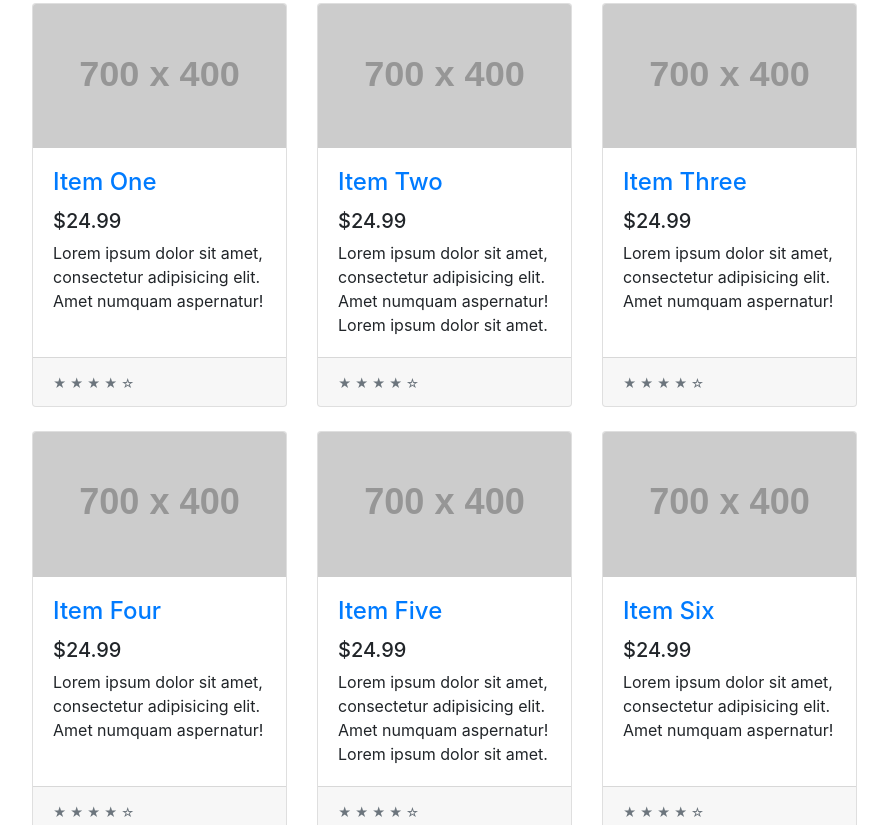
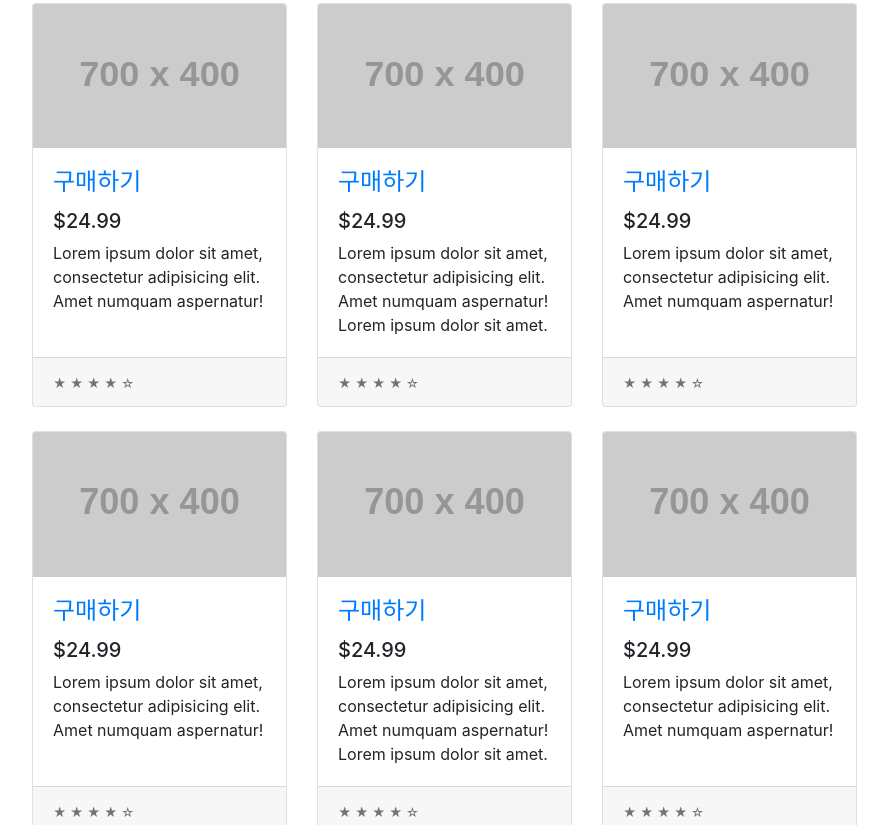
Before and after one commit to twiney29/blockchain-web, a website: page index.html in a window 1280 px wide. Shown: the part 422-1247 px from the top of the page, without its empty margins (338-1226 px from the left). Drawn offline with Linux system fonts and the light colour scheme; placeholder pictures from the web are drawn by us.

Commit message:
item을 구매하기로 바꿈

```diff
--- a/index.html
+++ b/index.html
@@ -101,7 +101,7 @@
               <a href="#"><img class="card-img-top" src="http://placehold.it/700x400" alt=""></a>
               <div class="card-body">
                 <h4 class="card-title">
-                  <a href="#">Item One</a>
+                  <a href="#">구매하기</a>
                 </h4>
                 <h5>$24.99</h5>
                 <p class="card-text">Lorem ipsum dolor sit amet, consectetur adipisicing elit. Amet numquam aspernatur!</p>
@@ -117,7 +117,7 @@
               <a href="#"><img class="card-img-top" src="http://placehold.it/700x400" alt=""></a>
               <div class="card-body">
                 <h4 class="card-title">
-                  <a href="#">Item Two</a>
+                  <a href="#">구매하기</a>
                 </h4>
                 <h5>$24.99</h5>
                 <p class="card-text">Lorem ipsum dolor sit amet, consectetur adipisicing elit. Amet numquam aspernatur! Lorem ipsum dolor sit amet.</p>
@@ -133,7 +133,7 @@
               <a href="#"><img class="card-img-top" src="http://placehold.it/700x400" alt=""></a>
               <div class="card-body">
                 <h4 class="card-title">
-                  <a href="#">Item Three</a>
+                  <a href="#">구매하기</a>
                 </h4>
                 <h5>$24.99</h5>
                 <p class="card-text">Lorem ipsum dolor sit amet, consectetur adipisicing elit. Amet numquam aspernatur!</p>
@@ -149,7 +149,7 @@
               <a href="#"><img class="card-img-top" src="http://placehold.it/700x400" alt=""></a>
               <div class="card-body">
                 <h4 class="card-title">
-                  <a href="#">Item Four</a>
+                  <a href="#">구매하기</a>
                 </h4>
                 <h5>$24.99</h5>
                 <p class="card-text">Lorem ipsum dolor sit amet, consectetur adipisicing elit. Amet numquam aspernatur!</p>
@@ -165,7 +165,7 @@
               <a href="#"><img class="card-img-top" src="http://placehold.it/700x400" alt=""></a>
               <div class="card-body">
                 <h4 class="card-title">
-                  <a href="#">Item Five</a>
+                  <a href="#">구매하기</a>
                 </h4>
                 <h5>$24.99</h5>
                 <p class="card-text">Lorem ipsum dolor sit amet, consectetur adipisicing elit. Amet numquam aspernatur! Lorem ipsum dolor sit amet.</p>
@@ -181,7 +181,7 @@
               <a href="#"><img class="card-img-top" src="http://placehold.it/700x400" alt=""></a>
               <div class="card-body">
                 <h4 class="card-title">
-                  <a href="#">Item Six</a>
+                  <a href="#">구매하기</a>
                 </h4>
                 <h5>$24.99</h5>
                 <p class="card-text">Lorem ipsum dolor sit amet, consectetur adipisicing elit. Amet numquam aspernatur!</p>
```
